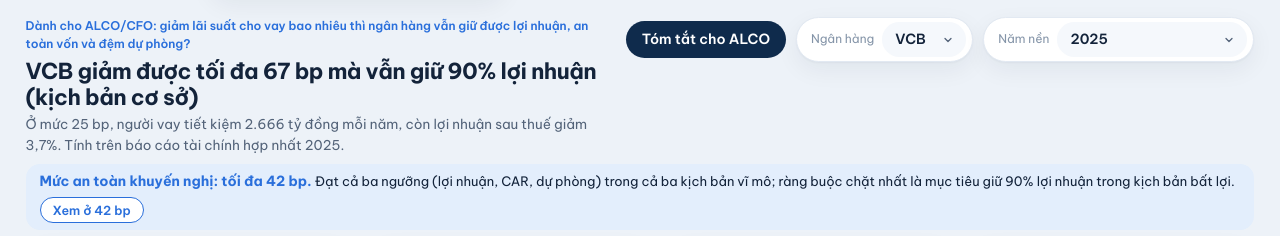
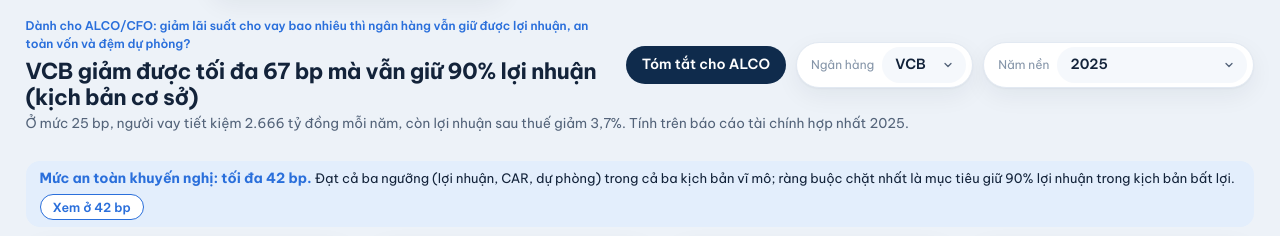
Before and after one commit to meomeolucifr/vietleap26, a plain HTML site: page dashboard/index.html in a window 1280 px wide. Shown: the part 65-301 px from the top of the page. Drawn offline with Linux system fonts and the light colour scheme.

Commit message:
Subtitle spans the full header width so it no longer wraps or shifts the layout when bp changes
Co-Authored-By: Claude Opus 5.5 <noreply@anthropic.com>

```diff
--- a/dashboard/index.html
+++ b/dashboard/index.html
@@ -227,7 +227,16 @@
   /* đầu trang gọn: chữ bên trái, bộ chọn bên phải cùng hàng; dải khuyến nghị trải ngang bên dưới */
   .pagehead { display: grid !important; grid-template-columns: minmax(0, 1fr) auto; gap: 8px 24px; align-items: start !important; margin: 2px 0 12px !important; }
   .pagehead h1 { font-size: 22px !important; margin: 0 0 3px !important; max-width: none !important; }
-  .pagehead #subtitle { font-size: 13.5px; max-width: 900px; }
+  /* phụ đề đổi theo bp: không giới hạn bề rộng, chữ số cùng độ rộng; màn hẹp giữ sẵn chỗ 2 dòng để trang không giật */
+  .pagehead { row-gap: 0 !important; }
+  .pagehead .ph-text { display: contents; }
+  .pagehead .brief { grid-column: 1; grid-row: 1; }
+  .pagehead h1 { grid-column: 1; grid-row: 2; }
+  .pagehead .pickers { grid-column: 2; grid-row: 1 / span 2; align-self: center; }
+  .pagehead #subtitle { grid-column: 1 / -1; grid-row: 3; font-size: 13.5px; line-height: 1.45; max-width: none; font-variant-numeric: tabular-nums; }
+  .pagehead .rec { grid-row: 4; margin-top: 8px; }
+  @media (max-width: 1400px) { .pagehead #subtitle { min-height: 2.9em; } }
+  @media (max-width: 980px) { .pagehead .pickers { grid-column: 1; grid-row: 3; margin: 6px 0; } .pagehead #subtitle { grid-row: 4; } .pagehead .rec { grid-row: 5; } }
   .pagehead .brief { margin-bottom: 4px !important; font-size: 12px !important; }
   .pickers { flex-wrap: wrap; justify-content: flex-end; }
   @media (max-width: 980px) { .pagehead { grid-template-columns: 1fr; } .pickers { justify-content: flex-start; } }
```
